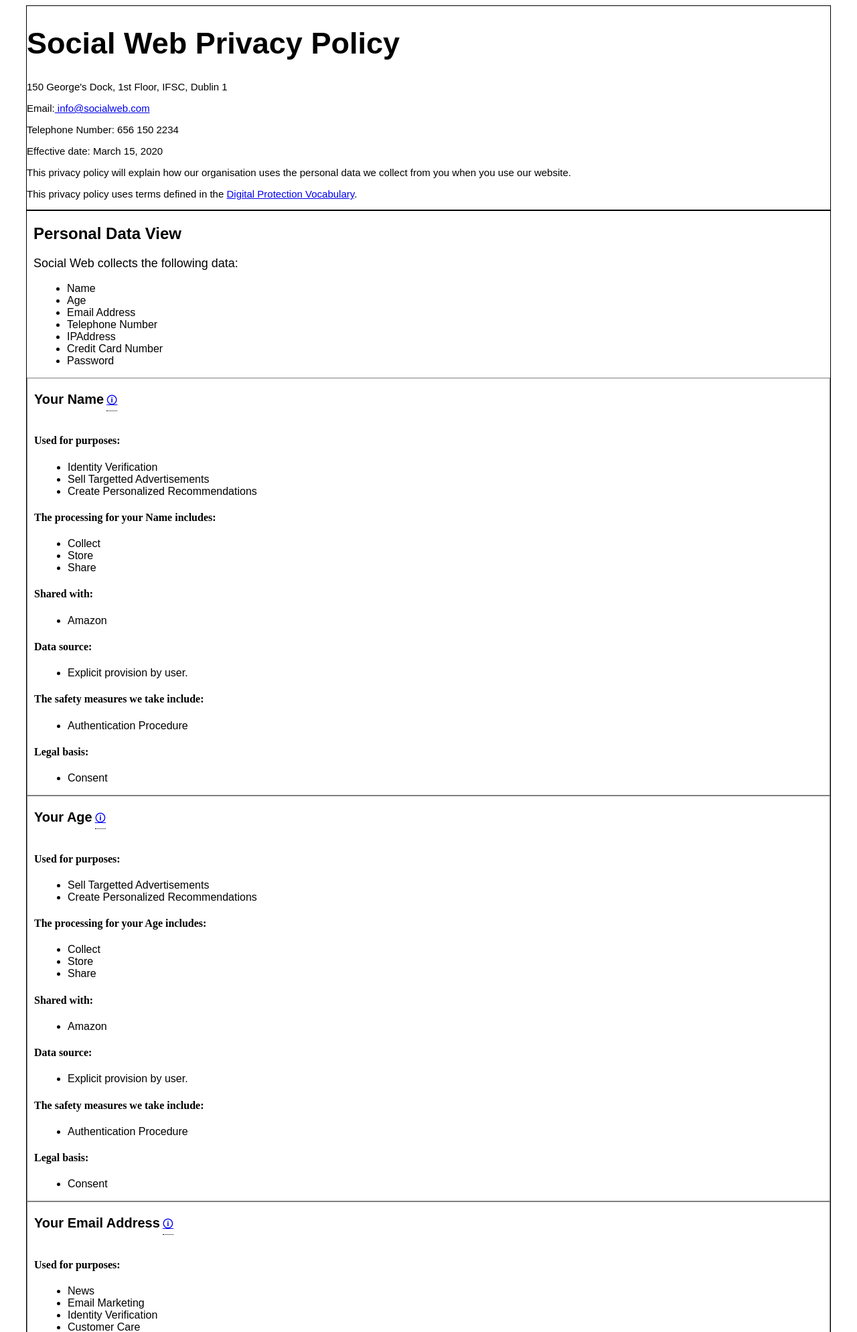
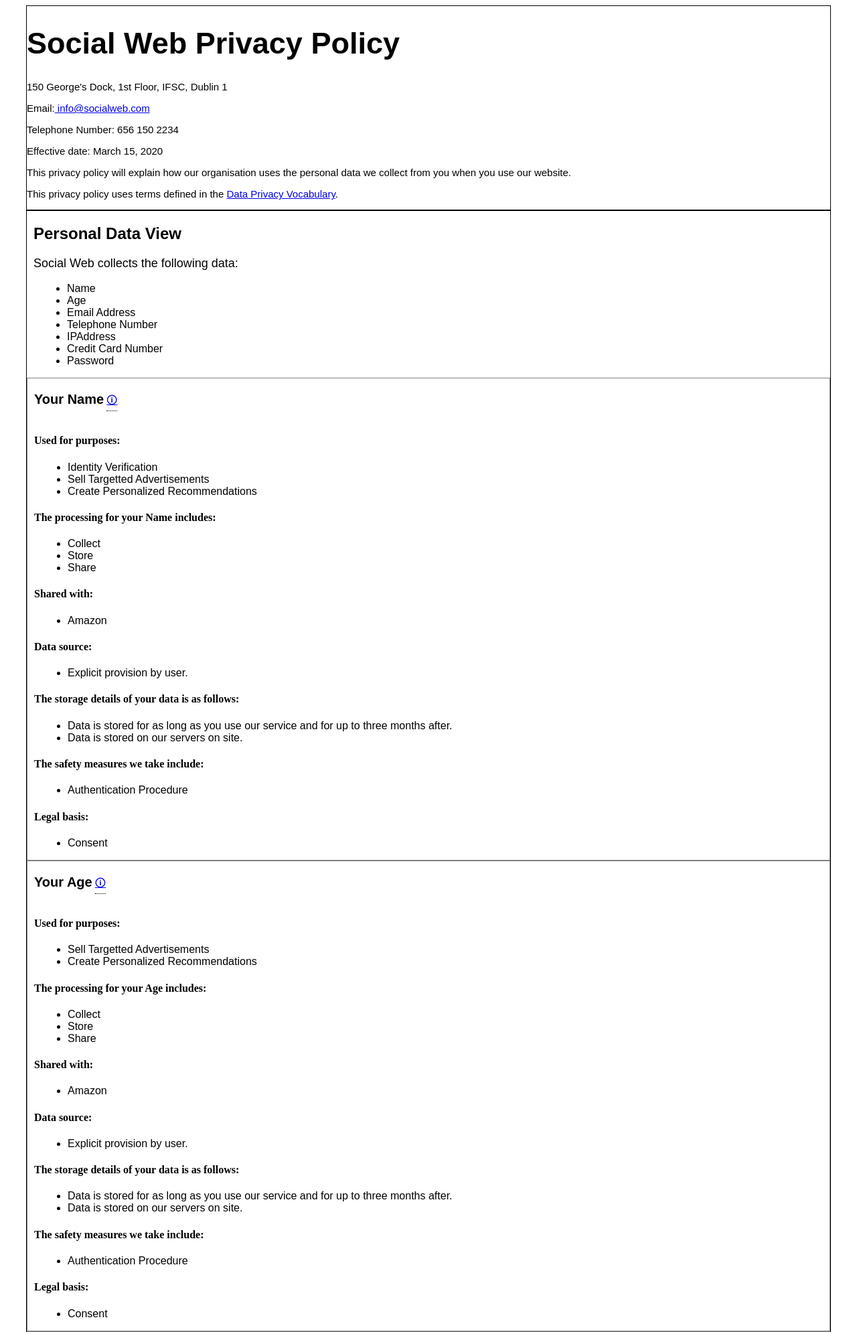
Before and after one commit to eoleahy/Privacy-Policy-Generator, a Flask app: page / in a window 1280 px wide. Shown: the top 1989 px of the page at 67% size. Run offline with Flask 2, Linux system fonts and the light colour scheme; data that the repository does not hold is empty.

Commit message:
added some views changed input a little added store details

```diff
--- a/app/app.py
+++ b/app/app.py
@@ -43,6 +43,8 @@ def policy():
 
     #print(data)
 
+    print(data["dpv:PersonalDataHandling"])
+
     for cat in data["dpv:PersonalDataHandling"]:
         purpose_set.update(cat["dpv:hasPurpose"])
         collect_set.update(cat["dpv:Collect"])
@@ -56,7 +58,9 @@ def policy():
         collect_view[key] = {"PersonalDataCategory":set(),
                              "Purpose":set(),
                              "Processing":set(),
-                             "Recipient":set()}
+                             "Recipient":set(),
+                             "StorageLocation":set(),
+                             "StorageDuration":set()}
 
         for cat in data["dpv:PersonalDataHandling"]:
             if(key in cat["dpv:Collect"]):
@@ -64,8 +68,11 @@ def policy():
                 collect_view[key]["Purpose"].update(cat["dpv:hasPurpose"])
                 collect_view[key]["Processing"].update(cat["dpv:hasProcessing"])
                 collect_view[key]["Recipient"].update(cat["dpv:hasRecipient"])
+                collect_view[key]["StorageLocation"].add(cat["dpv:StorageLocation"])
+                collect_view[key]["StorageDuration"].add(cat["dpv:StorageDuration"])
 
-    #print(collect_view)
+
+    print(collect_view)
     #print(data_classes)
     dpvDescriptions = Description.descriptions(data_classes)
     #print(dpvDescriptions)
@@ -76,10 +83,7 @@ def policy():
               {"heading": "Purpose View", "page": "purpose.html"},
               {"heading": "Data Storage View", "page": "store.html"},
               {"heading": "Data Sharing View", "page": "share.html"},
-              {"heading": "Cookies", "page": "cookies.html"},
-              {"heading": "Digital Rights View","page": "rights.html"},
-              {"heading": "Changes to our privacy policy", "page": "changes.html"},
-              {"heading": "How to contact us?", "page": "contact.html"}]
+              {"heading": "Cookies", "page": "cookies.html"}]
 
     return render_template('policy.html',
                            topics=topics,
--- a/app/static/scripts.js
+++ b/app/static/scripts.js
@@ -1,32 +1,14 @@
 
-function openPage(pageName) {
-    let i, tablinks;
-    let subjectTab = document.getElementsByClassName("subject-section");
-    let dpvTab = document.getElementsByClassName("dpv-section")
-    let controllerTab = document.getElementsByClassName("controller-section");
+let accordion = document.getElementsByClassName("accordion");
 
-    let len = subjectTab.length;
-
-    if (pageName === "DPV") {
-        for (i = 0; i < len; i++) {
-            subjectTab[i].style.display = "none";
-            controllerTab[i].style.display = "none";
-
-            dpvTab[i].style.display = "block";
+for (let i = 0; i < accordion.length; i++) {
+    acccordion[i].addEventListener("click", () => {
+        this.classList.toggle("active");
+        let panel = this.nextElementSibling;
+        if (panel.style.maxHeight) {
+            panel.style.maxHeight = null;
+        } else {
+            panel.style.maxHeight = panel.scrollHeight + "px";
         }
-    }
-    else if (pageName === "Subject") {
-        for (i = 0; i < len; i++) {
-            dpvTab[i].style.display = "none";
-            controllerTab[i].style.display = "none";
-            subjectTab[i].style.display = "block";
-        }
-    }
-    else if (pageName === "DataController") {
-        for (i = 0; i < len; i++) {
-            subjectTab[i].style.display = "none";
-            dpvTab[i].style.display = "none";
-            controllerTab[i].style.display = "block";
-        }
-    }
+    });
 }
--- a/app/static/style.css
+++ b/app/static/style.css
@@ -92,6 +92,11 @@ h4{
     margin-left: 10px;
 }
 
+h5{
+    margin-left: 15px;
+    font-size: 15px;
+}
+
 h1 {
     font-family: Arial, Helvetica, sans-serif;
     font-size: 45px;
--- a/app/templates/collect.html
+++ b/app/templates/collect.html
@@ -8,5 +8,8 @@
             {% set col=collect[key] %}
             {% include "collectViews.html" %}
         {% endfor %}
+
+
+        {% include "rights.html" %}
     </div>
 {% endblock %}
--- a/app/templates/collectViews.html
+++ b/app/templates/collectViews.html
@@ -1,9 +1,11 @@
 <article>
-    <h3>{{ key }}</h3>
+    <h3>Data Source - {{ key }}</h3>
     {% set data = col["PersonalDataCategory"] %}
     {% set purp = col["Purpose"] %}
     {% set proc = col["Processing"] %}
     {% set recip = col["Recipient"] %}
+    {% set storeL = col["StorageLocation"] %}
+    {% set storeD = col["StorageDuration"] %}
 
     <h4>The data we collect through this method include:</h4>
     {{macros.render_list(data)}}
@@ -14,9 +16,11 @@
     <h4>This data is collected to undergo the following processing:</h4>
     {{macros.render_list(proc)}}
 
-    {#<h4>Store:</h4>
-
-    <h4>Data Rights:</h4>#}
+    <h4>This data is stored according to the following details:</h4>
+        <h5>Storage Location</h5>
+        {{macros.render_list(storeL)}}
+        <h5>Storage Duration</h5>
+        {{macros.render_list(storeD)}}
 
     <h4>This data is shared with the following recipients:</h4>
     {{macros.render_list(recip)}}
--- a/app/templates/contact.html
+++ /dev/null
@@ -1,13 +0,0 @@
-{% extends "default.html" %}
-
-{% block content %}
-
-    <p>If you have any questions about {{company}}'s privacy policy,
-        the data we hold on you, or you would like us to exercise one of your data protection rights,
-        please do not hesitate to contact us:</p>
-    <address>
-        {{ render_list(contact_methods) }}
-    </address>
-
-
-{% endblock %}
--- a/app/templates/data.html
+++ b/app/templates/data.html
@@ -1,6 +1,7 @@
 {% extends "default.html" %}
 
 {% block content %}
+
     <div id="#DataView">
     <p>{{ company }} collects the following data: </p>
     <ul>
@@ -13,5 +14,6 @@
         {% include "personalData.html" %}
 
     {% endfor %}
+    {% include "rights.html" %}
     </div>
 {% endblock %}
--- a/app/templates/personalData.html
+++ b/app/templates/personalData.html
@@ -23,6 +23,15 @@
             <h4>Data source:</h4>
             {{ macros.embed_rdfa(personalData,resource, id,"dpv:Collect" ,"dpv:Collect") }}
         {% endif %}
+        {% if personalData["dpv:StorageDuration"] | length != 0 and personalData["dpv:StorageLocation"] | length != 0 %}
+            <h4>The storage details of your data is as follows:</h4>
+            <ul>
+                <span resource="#{{resource}}" typeof ="dpv:PersonalDataHandling">
+                    <li><span property="dpv:duration">{{personalData["dpv:StorageDuration"]}}</span></li>
+                    <li><span property="dpv:location">{{personalData["dpv:StorageLocation"]}}</span></li>
+                </span>
+            </ul>
+        {% endif %}
         {% if personalData["dpv:hasTechnicalOrganisationalMeasure"] | length != 0 %}
             <h4>The safety measures we take include:</h4>
             {{ macros.embed_rdfa(personalData,resource, id,"dpv:hasTechnicalOrganisationalMeasure", "dpv:TechnicalOrganisationalMeasure") }}
--- a/app/templates/policy.html
+++ b/app/templates/policy.html
@@ -16,9 +16,11 @@
     <meta name="created" content="2020-02-13">
     <link type="text/css" rel="stylesheet" href="{{url_for('static', filename='style.css')}}" />
     <link rel="shortcut icon" href="{{ url_for('static', filename='favicon.ico') }}">
+
     <title>Privacy Policy</title>
 </head>
 <script src="{{ url_for('static',filename='scripts.js')}}"></script>
+
 
 <body vocab="http://w3.org/ns/dpv#" vocab="http://schema.org/"
     prefix="dpv: http://w3.org/ns/dpv#">
@@ -40,7 +42,7 @@
         <p>This privacy policy will explain how our organisation uses the personal data we collect from you when you use
             our website.</p>
 
-        <p>This privacy policy uses terms defined in the <a href=" http://w3.org/ns/dpv#">Digital Protection
+        <p>This privacy policy uses terms defined in the <a href=" http://w3.org/ns/dpv#">Data Privacy
                 Vocabulary</a>.</p>
     </div>
     {% for topic in topics %}
--- /dev/null
+++ b/app/templates/purposeView.html
@@ -0,0 +1,3 @@
+<article>
+
+</article>
--- a/app/templates/rights.html
+++ b/app/templates/rights.html
@@ -1,4 +1,3 @@
-{% extends "default.html" %}
 {%block content %}
 
 <div id="Rights">
@@ -37,5 +36,14 @@
             {{render_list(contact_methods)}}
         </address>
     </p>
+
+    <p>If you have any questions about {{company}}'s privacy policy,
+        the data we hold on you, or you would like us to exercise one of your data protection rights,
+        please do not hesitate to contact us.</p>
+
+    <h3>Changes to our policy.</h3>
+    <p>{{company}} keeps its privacy policy under regular review and places any updates on this web page. This privacy
+        was last updated on {{ data["date"] }}.</p>
+
 </div>
 {% endblock %}
```
Also changed, not shown: app/static/input.json (+7 -4 lines), app/static/inputExample.json (+24 -10 lines). Lines whose indentation alone changed are shown as unchanged.
